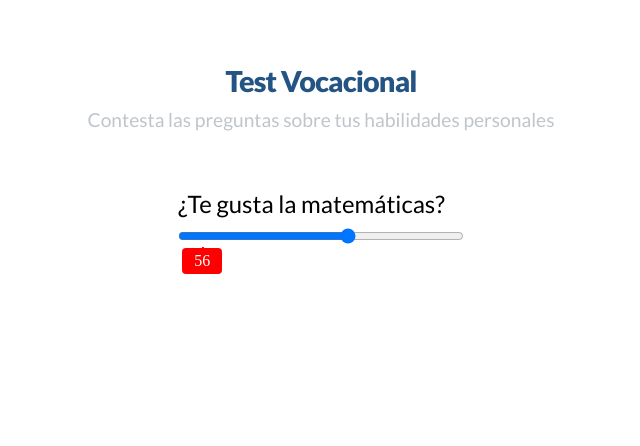
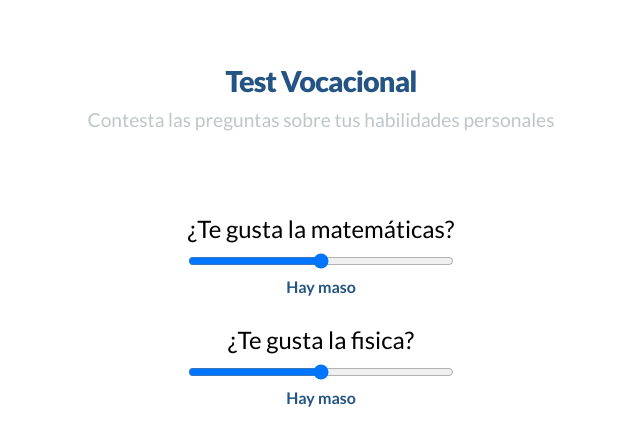
Before and after one commit to ArturoEsp/FrontProlog, a PHP site: page /test-vocacional in a window 1280 px wide. Shown: the part 67-513 px from the top of the page, without its empty margins (319-959 px from the left). Run offline with PHP 8.4, Linux system fonts and the light colour scheme.

Commit message:
se agrego el form preguntas
oliwis

```diff
--- a/View/menu-header.html
+++ b/View/menu-header.html
@@ -14,7 +14,7 @@
             <ul class="list-nav">
                 <li><a href="index" class="link-menu">INICIO</a></li>
                 <li><a href="registro-usuario" class="link-menu">REGISTRO</a></li>
-                <li><a href="login." class="link-menu">LOGIN</a></li>
+                <li><a href="login" class="link-menu">LOGIN</a></li>
                 <li><a href="test-vocacional" class="link-menu">TEST VOCACIONAL</a></li>
                 <li><a href="about" class="link-menu">ACERCA DE</a></li>
             </ul>
--- a/View/test-vocacional.php
+++ b/View/test-vocacional.php
@@ -18,14 +18,17 @@
 
         <div class="form-preguntas">
             <form>
-                <input value="¿Te gusta la matemáticas?" name="1" class="label-pregunta">
-
+                <label value="" name="Pregunta" class="label-pregunta">¿Te gusta la matemáticas?</label>
                 <div class="range-wrap" style="width: 100%;">
-                    <input type="range" class="range" min="50" max="60" step="2">
+                    <input type="range" class="range" min="0" max="10" step="1">
                     <output class="bubble"></output>
                 </div>
 
-
+                <label value="" name="Pregunta" class="label-pregunta">¿Te gusta la fisica?</label>
+                <div class="range-wrap" style="width: 100%;">
+                    <input type="range" class="range" min="0" max="10" step="1">
+                    <output class="bubble"></output>
+                </div>
             </form>
         </div>
     </div>
@@ -52,8 +55,20 @@
         const newVal = Number(((val - min) * 10) / (max - min));
         bubble.innerHTML = val;
 
+        if (val > 8) {
+            bubble.innerHTML = "Simona la mona"; //Siempre
+        } else if (val >= 7) {
+            bubble.innerHTML = "sip"; //De Acuerdo
+        } else if (val >= 4) {
+            bubble.innerHTML = "Hay maso"; // A veces
+        } else if (val >= 1) {
+            bubble.innerHTML = "nel krnal"; // En desacuerdo
+        } else {
+            bubble.innerHTML = "nelson mandela"; //Nunca
+        }
+
         // Sorta magic numbers based on size of the native UI thumb
-        bubble.style.left = `calc(${newVal}% + (${8 - newVal * 0.15}px))`;
+
     }
 </script>
 
--- a/css/style.css
+++ b/css/style.css
@@ -468,7 +468,7 @@ input {
 }
 
 
-.form-conocimiento input[type="text"],
+.form-conocimiento input[type="text"],input[type="number"],
 select {
     font-size: 1.2rem;
     padding: 5px;
@@ -533,11 +533,10 @@ th {
 
 .mod-form-2 {
     width: 100%;
-    height: 500px;
     display: flex;
     flex-direction: column;
     align-items: center;
-    padding: 5%;
+    padding-top: 5%;
 }
 
 .table-enlazar .table-obj {
@@ -563,7 +562,13 @@ th {
 }
 
 
-
+.form-preguntas{
+    width: 100%;
+    display: flex;
+    flex-direction: column;
+    justify-content: center;
+    align-items: center;
+}
 
 
 /*Acerca de ***************************************************/
@@ -671,32 +676,29 @@ th {
     font-size: 1.5rem;
     display: block;
     border: 0;
+    margin-top: 25px;
+    text-align: center;
     margin-bottom: 10px;
 }
 
 
 .range-wrap {
-    position: relative;
-    margin: 0 auto 3rem;
+    width: 100%;
   }
   .range {
     width: 100%;
+    display: inline-block;
+    position: relative;
   }
   .bubble {
-    background: red;
-    color: white;
+    color: var(--color-primary);
+    font-family: "Lato",sans-serif;
+    font-size: 1rem;
+    font-weight: 600;
     padding: 4px 12px;
-    position: absolute;
     border-radius: 4px;
-    left: 50%;
-    transform: translateX(-50%);
+    display: inline-block;
+    width: 100%;
+    text-align: center;
+    position: relative;
   }
-  .bubble::after {
-    content: "";
-    position: absolute;
-    width: 2px;
-    height: 2px;
-    background: red;
-    top: -1px;
-    left: 50%;
-  }
```
Also changed, not shown: View/base-conocimientos.php (+32 -12 lines).
